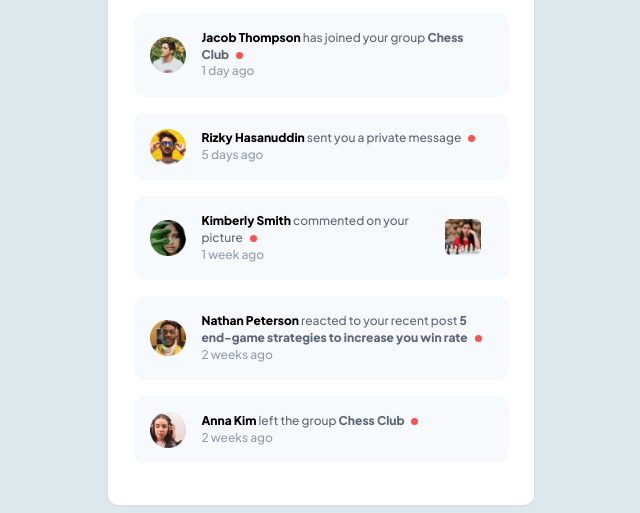
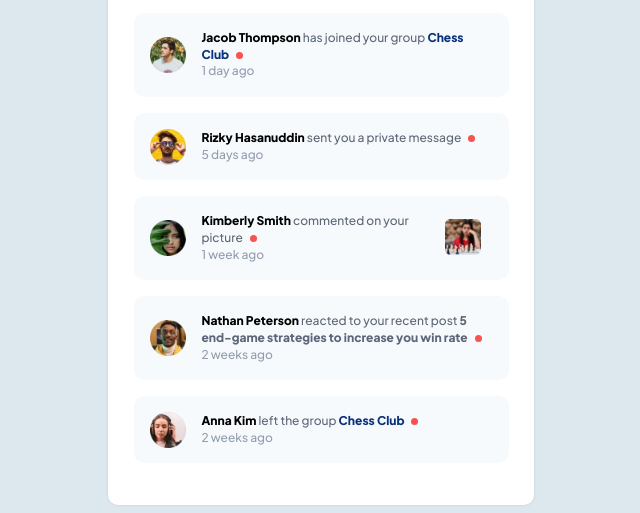
Before and after one commit to taavi80/notifications-page, a plain HTML site: page index.html in a window 1280 px wide. Shown: the part 282-795 px from the top of the page, 319-959 px from the left. Drawn offline with Linux system fonts and the light colour scheme.

Commit message:
updated index.html

```diff
--- a/index.html
+++ b/index.html
@@ -103,6 +103,9 @@
       .card-body p span.bolder-text {
         font-weight: 800;
       }
+      .card-body p span.bolder-text.group {
+        color: var(--Blue);
+      }
       .card-body p span.name {
         color: initial;
         font-weight: 800;
@@ -115,19 +118,9 @@
         border-radius: 50%;
         margin-left: 0.3rem;
       }
-      .card-body p span.timestamp {
+      .card-body p span.added {
         display: block;
         color: var(--Grayish-blue);
-      }
-      .card-body p .picture img {
-        /* margin-left: auto; */
-        /* width: 100%; */
-        /* width: 40px; */
-        /* height: 40px; */
-
-        /* display: block; */
-        /* position: absolute; */
-        /* transform: translateY(-10xp); */
       }
     </style>
   </head>
@@ -147,136 +140,16 @@
             <span class="name">Mark Webber</span> reacted to your recent post
             <span class="bolder-text">My first tournament today!</span
             ><span class="dot"></span>
-            <span class="timestamp">1m ago</span>
+            <span class="added">1m ago</span>
           </p>
+          <div class="picture">
+            <img src="images/image-chess.webp" />
+          </div>
         </div>
       </div> -->
     </main>
 
-    <!--
-    Hello, thanks for setting up the Chess
-    Club. I've been a member for a few weeks now and I'm already having lots
-    of fun and improving my game.
-     -->
-    <script>
-      const notifications = [
-        {
-          name: "Mark Webber",
-          activity: "reacted to your recent post",
-          image: "images/avatar-mark-webber.webp",
-          post: "My first tournament today!",
-          timestamp: "1m",
-          haveRead: false,
-        },
-        {
-          name: "Angela Gray",
-          activity: "followed you",
-          image: "images/avatar-angela-gray.webp",
-          timestamp: "5m",
-          haveRead: false,
-        },
-        {
-          name: "Jacob Thompson",
-          activity: "has joined your group",
-          image: "images/avatar-jacob-thompson.webp",
-          group: "Chess Club",
-          timestamp: "1 day",
-          haveRead: false,
-        },
-        {
-          name: "Rizky Hasanuddin",
-          activity: "sent you a private message",
-          image: "images/avatar-rizky-hasanuddin.webp",
-          timestamp: "5 days",
-          haveRead: false,
-        },
-        {
-          name: "Kimberly Smith",
-          activity: "commented on your picture",
-          image: "images/avatar-kimberly-smith.webp",
-          picture: "images/image-chess.webp",
-          timestamp: "1 week",
-          haveRead: false,
-        },
-        {
-          name: "Nathan Peterson",
-          activity: "reacted to your recent post",
-          image: "images/avatar-nathan-peterson.webp",
-          post: "5 end-game strategies to increase you win rate",
-          timestamp: "2 weeks",
-          haveRead: false,
-        },
-        {
-          name: "Anna Kim",
-          activity: "left the group",
-          image: "images/avatar-anna-kim.webp",
-          group: "Chess Club",
-          timestamp: "2 weeks",
-          haveRead: false,
-        },
-      ];
-
-      // Get the main container element
-      const main = document.querySelector("main");
-
-      // Loop through the notification data and generate card containers dynamically
-      notifications.forEach((notification) => {
-        // Create the card container element
-        const card = document.createElement("div");
-        card.className = "card";
-
-        // Create the image element
-        const image = document.createElement("img");
-        image.src = notification.image;
-        card.appendChild(image);
-
-        // Create the card-body container element
-        const cardBody = document.createElement("div");
-        cardBody.className = "card-body";
-
-        // Create the p element
-        const text = document.createElement("p");
-        text.innerHTML = `
-            <span class="name">${notification.name}</span> ${
-          notification.activity
-        }
-            ${
-              notification.post
-                ? `<span class="bolder-text">${notification.post}</span>`
-                : ""
-            }
-            ${
-              notification.group
-                ? `<span class="bolder-text">${notification.group}</span>`
-                : ""
-            }
-            ${
-              notification.haveRead
-                ? ""
-                : `
-              <span class="dot"></span>
-              `
-            }
-            <span class="timestamp">${notification.timestamp} ago</span>
-
-        `;
-        cardBody.appendChild(text);
-
-        const div = document.createElement("div");
-        div.innerHTML = `
-            ${
-              notification.picture
-                ? `<img src="${notification.picture}" />`
-                : ""
-            }
-        `;
-        cardBody.appendChild(div);
-
-        // Append the cardBody container to the card container element
-        card.appendChild(cardBody);
-        // Append the card container to the main container element
-        main.appendChild(card);
-      });
-    </script>
+    <script type="module" src="js/script.mjs"></script>
+    <script></script>
   </body>
 </html>
--- /dev/null
+++ b/js/data.mjs
@@ -0,0 +1,59 @@
+export const notifications = [
+  {
+    image: "images/avatar-mark-webber.webp",
+    name: "Mark Webber",
+    activity: "reacted to your recent post",
+    post: "My first tournament today!",
+    haveRead: false,
+    added: "1m",
+  },
+  {
+    image: "images/avatar-angela-gray.webp",
+    name: "Angela Gray",
+    activity: "followed you",
+    haveRead: false,
+    added: "5m",
+  },
+  {
+    image: "images/avatar-jacob-thompson.webp",
+    name: "Jacob Thompson",
+    activity: "has joined your group",
+    group: "Chess Club",
+    haveRead: false,
+    added: "1 day",
+  },
+  {
+    image: "images/avatar-rizky-hasanuddin.webp",
+    name: "Rizky Hasanuddin",
+    activity: "sent you a private message",
+    haveRead: false,
+    added: "5 days",
+    message: `Hello, thanks for setting up the Chess
+    Club. I've been a member for a few weeks now and I'm already having lots
+    of fun and improving my game.`,
+  },
+  {
+    image: "images/avatar-kimberly-smith.webp",
+    name: "Kimberly Smith",
+    activity: "commented on your picture",
+    haveRead: false,
+    added: "1 week",
+    picture: "images/image-chess.webp",
+  },
+  {
+    image: "images/avatar-nathan-peterson.webp",
+    name: "Nathan Peterson",
+    activity: "reacted to your recent post",
+    post: "5 end-game strategies to increase you win rate",
+    haveRead: false,
+    added: "2 weeks",
+  },
+  {
+    image: "images/avatar-anna-kim.webp",
+    name: "Anna Kim",
+    activity: "left the group",
+    group: "Chess Club",
+    haveRead: false,
+    added: "2 weeks",
+  },
+];
--- /dev/null
+++ b/js/script.mjs
@@ -0,0 +1,63 @@
+import { notifications } from "./data.mjs";
+
+// Get the main container element
+const main = document.querySelector("main");
+
+// Loop through the notification data and generate card containers dynamically
+notifications.forEach((notification) => {
+  // Create the card container element
+  const card = document.createElement("div");
+  card.className = "card";
+
+  // Create the image element
+  const image = document.createElement("img");
+  image.src = notification.image;
+  card.appendChild(image);
+
+  // Create the card-body container element
+  const cardBody = document.createElement("div");
+  cardBody.className = "card-body";
+
+  // Create the p element
+  const text = document.createElement("p");
+  text.innerHTML = `
+            <span class="name">${notification.name}</span> ${
+    notification.activity
+  }
+            ${
+              notification.post
+                ? `<span class="bolder-text">${notification.post}</span>`
+                : ""
+            }
+            ${
+              notification.group
+                ? `<span class="bolder-text group">${notification.group}</span>`
+                : ""
+            }
+            ${
+              notification.haveRead
+                ? ""
+                : `
+              <span class="dot"></span>
+              `
+            }
+            <span class="added">${notification.added} ago</span>
+
+        `;
+  cardBody.appendChild(text);
+
+  const picture = document.createElement("div");
+  picture.innerHTML = `
+            ${
+              notification.picture
+                ? `<img src="${notification.picture}" />`
+                : ""
+            }
+        `;
+  cardBody.appendChild(picture);
+
+  // Append the cardBody container to the card container element
+  card.appendChild(cardBody);
+  // Append the card container to the main container element
+  main.appendChild(card);
+});
```
